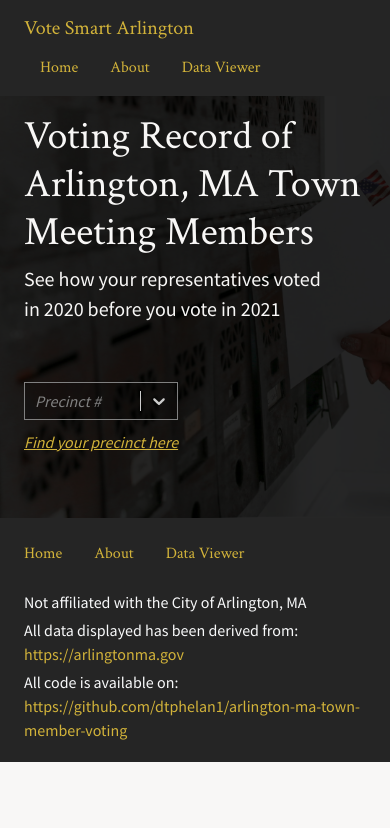
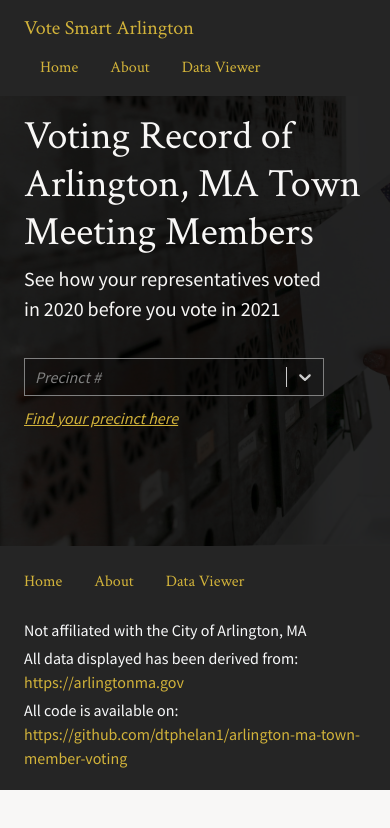
Before and after one commit to Dtphelan1/arlington-ma-town-member-voting, a React (Create React App) app in the folder front-end/: page /about in a window 390 px wide. Shown: the top 828 px of the page. Built offline with nearby package versions, Linux system fonts and the light colour scheme.

Commit message:
Improved min-height sizing on homepage

```diff
--- a/front-end/src/components/Splash.js
+++ b/front-end/src/components/Splash.js
@@ -4,10 +4,10 @@ import PrecinctSelect from './PrecinctSelect';
 function Splash({ homeCopy, precinctOptions, setPrecinct }) {
   return (
     <section id="homepage-splash">
-      <div id="splash-content" className="d-flex app-lr-padding pt-lg-4 pt-3 pb-lg-5 pb-3">
-        <div className="pt-md-5 pt-sm-3 pt-0 w-100">
+      <div id="splash-content" className="d-flex app-lr-padding pt-lg-4 pt-3">
+        <div className="pt-md-4 pt-sm-3 pt-0">
           <h1 className="mb-2 mb-md-3">{homeCopy.title}</h1>
-          <p className="mb-0 mb-sm-2 mb-md-5">{homeCopy.subtitle}</p>
+          <p className="mb-4">{homeCopy.subtitle}</p>
         </div>
         <div className="pb-lg-5 pb-md-4 pt-sm-3 pb-0">
           <PrecinctSelect
--- a/front-end/src/styles/splash.scss
+++ b/front-end/src/styles/splash.scss
@@ -3,16 +3,17 @@
 #homepage-splash {
   width: 100vw;
   height: 80vh;
+  min-height: 450px;
   background-position: center left;
   background-image: url('../images/mail-vote.jpg');
   background-size: cover;
   #splash-content {
     width: 45vw;
     height: 100%;
+    min-height: 450px;
     background: $dark-transparent;
     color: $white;
     flex-direction: column;
-    flex-wrap: wrap;
     h1 {
       max-width: 550px;
     }
@@ -42,9 +43,6 @@
     #splash-content {
       width: 100vw;
       height: 50vh;
-      flex-direction: row;
-      flex-wrap: wrap;
-      justify-content: space-between;
     }
   }
 }
```
